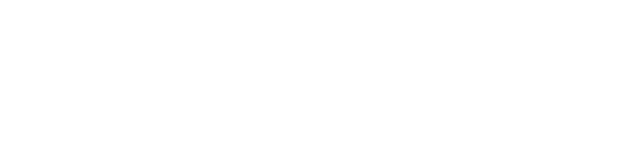
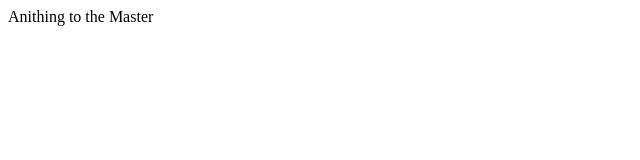
Before and after one commit to JoaoPedroVisconti/cs50_web_Lecture1, a plain HTML site: page index.html in a window 1280 px wide. Shown: the whole page, without its empty margins (0-640 px from the left). Drawn offline with Linux system fonts and the light colour scheme.

Commit message:
Change in master

```diff
--- a/index.html
+++ b/index.html
@@ -6,6 +6,6 @@
     <title>Document</title>
 </head>
 <body>
-
+    Anithing to the Master
 </body>
 </html>
```
